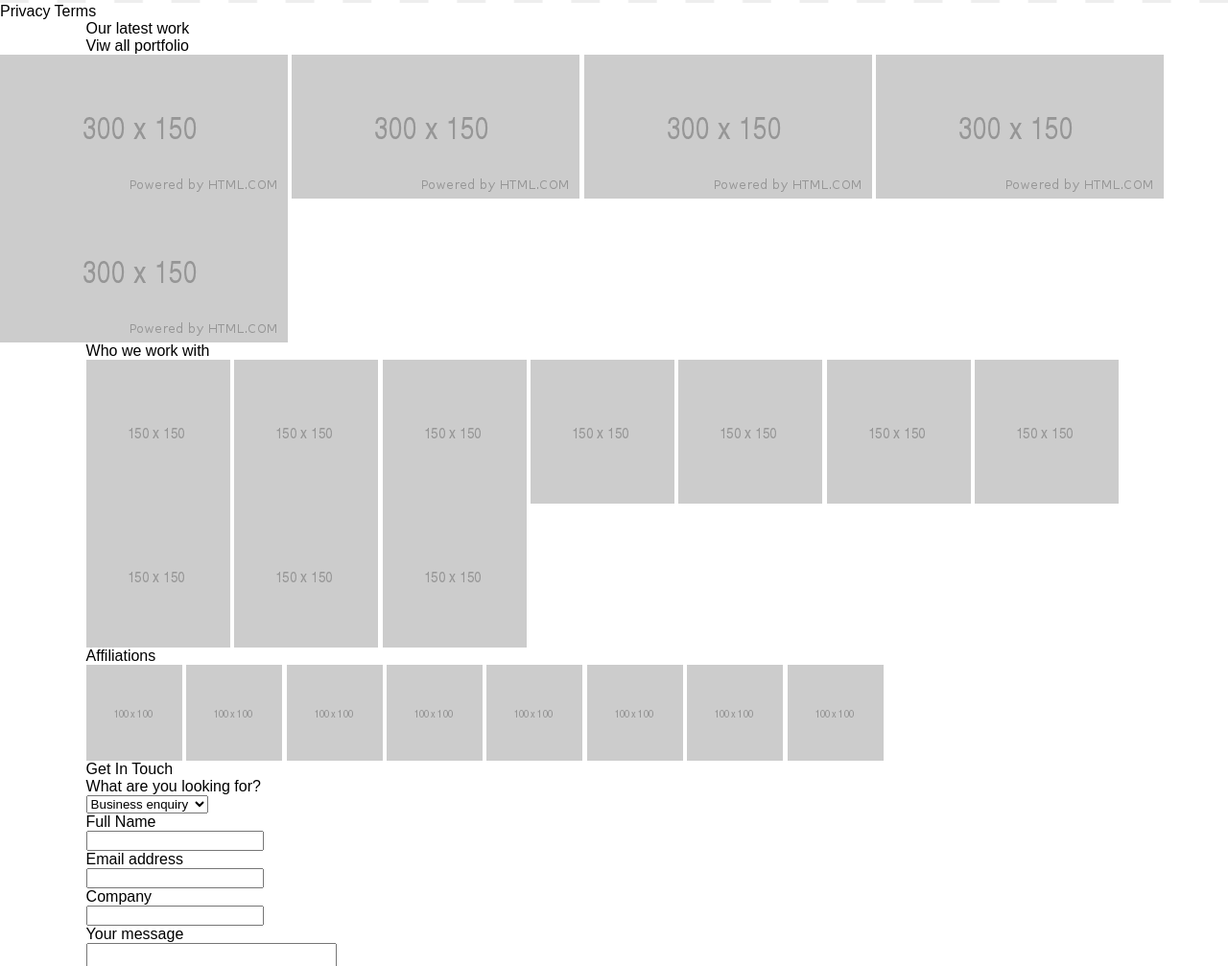
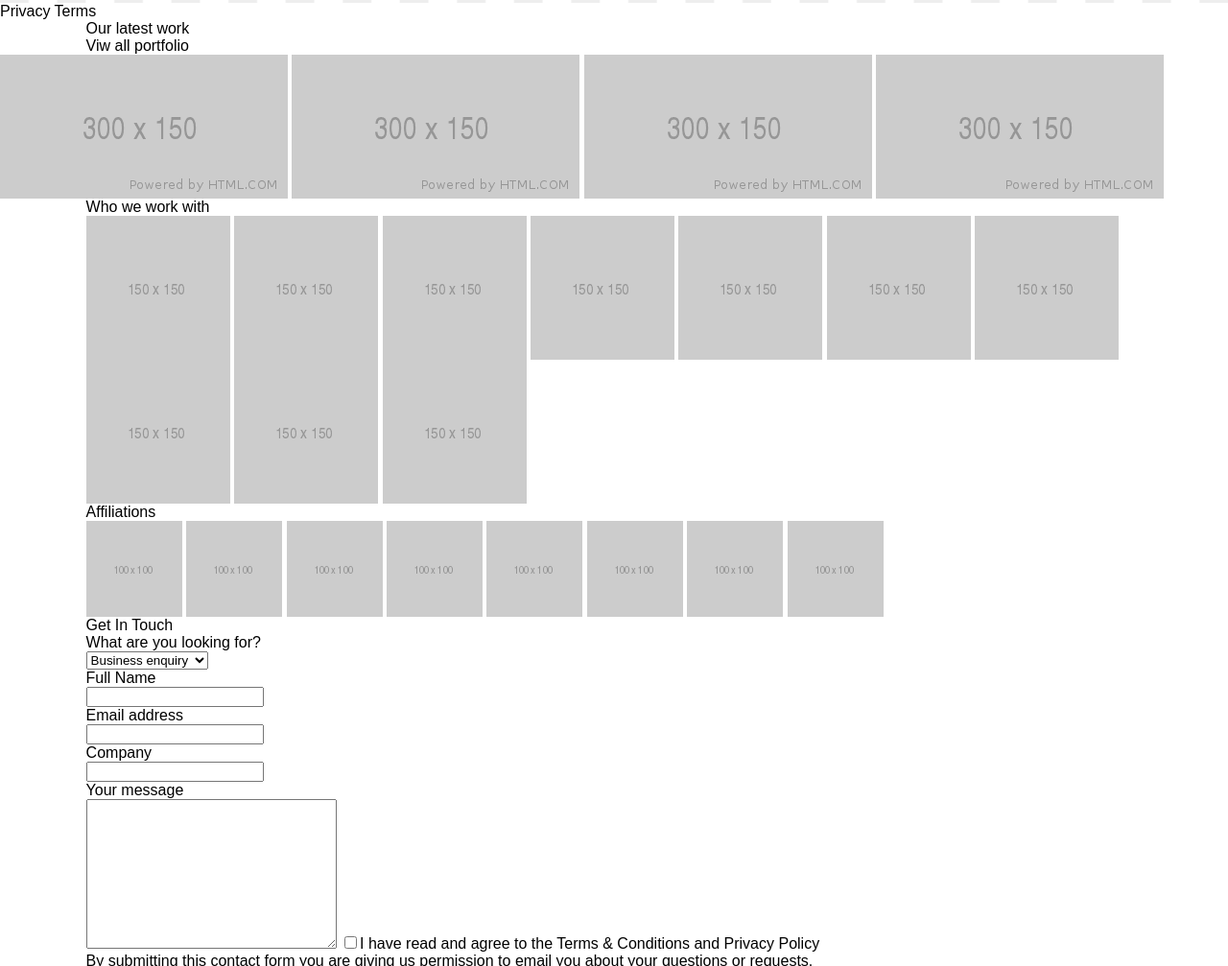
Before and after one commit to wkedarprdxn/Harvest, a plain HTML site: page index.html in a window 1280 px wide. Shown: the part 1499-2506 px from the top of the page at 96% size. Drawn offline with Linux system fonts and the light colour scheme.

Commit message:
extra img at index/ourWork sec removed

```diff
--- a/index.html
+++ b/index.html
@@ -224,9 +224,6 @@
                         <li>
                             <img class="img" src="assets/img/300x150.jpg" alt="image 4">
                         </li>
-                        <li>
-                            <img class="img" src="assets/img/300x150.jpg" alt="image 5">
-                        </li>
                     </ul>
                 </div>
             </div>
```
